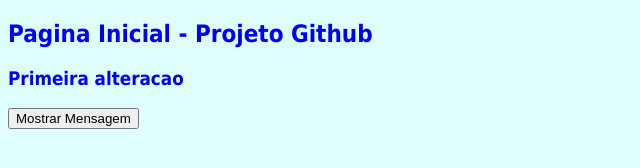
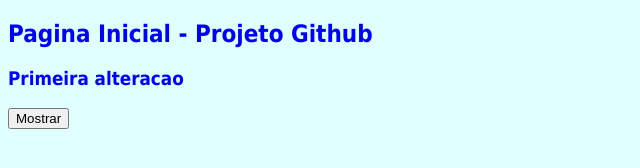
Before and after one commit to henglerleo/javaavancado-github, a plain HTML site: page index.html in a window 1280 px wide. Shown: the whole page, without its empty margins (0-640 px from the left). Drawn offline with Linux system fonts and the light colour scheme.

Commit message:
Alteracao Teste Oberdan

```diff
--- a/index.html
+++ b/index.html
@@ -7,7 +7,7 @@
 	<body>
 		<h2>Pagina Inicial - Projeto Github</h2>
 		<h3>Primeira alteracao</h3>
-		<input type="button" id="botao" value="Mostrar Mensagem"/>
+		<input type="button" id="botao" value="Mostrar"/>
 		<script src="funcoes.js"></script>
 	</body>
 </html>
```
